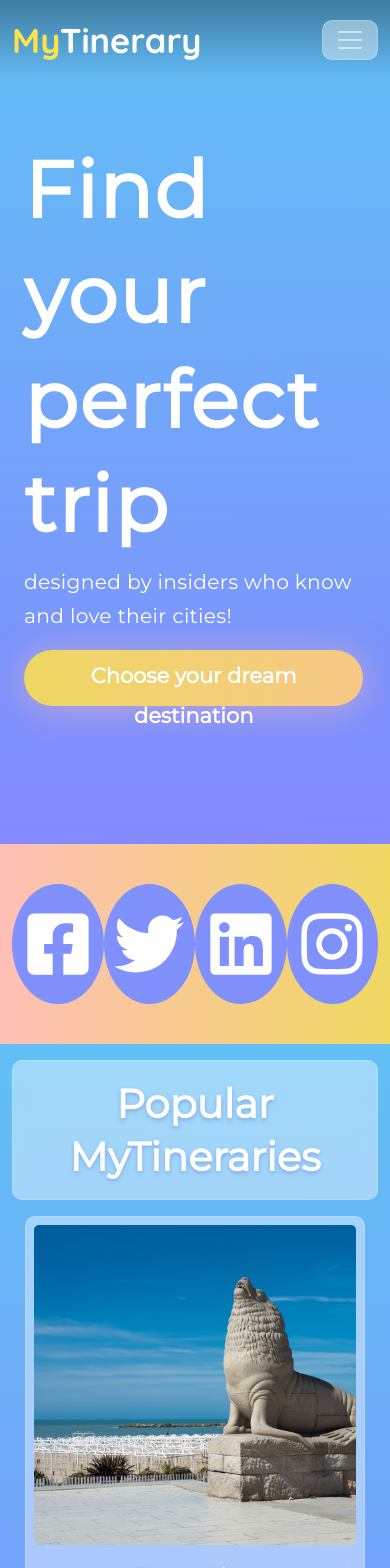
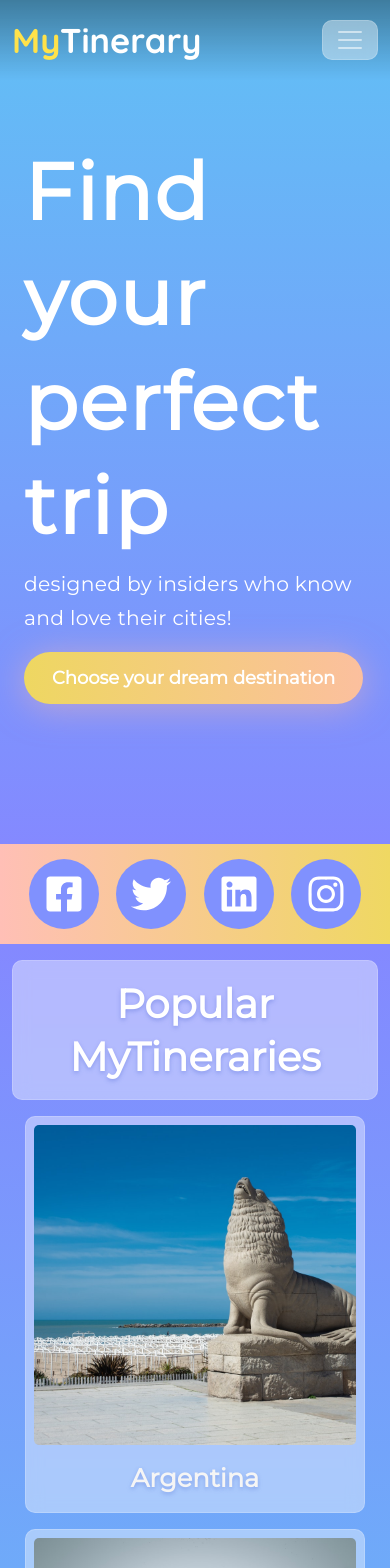
Before and after one commit to bk-sin/MyTinerary-Alegre, a React (Create React App) app in the folder frontend/: page / in a window 390 px wide. Shown: the top 1568 px of the page. Built offline with nearby package versions, Linux system fonts and the light colour scheme.

Commit message:
fix: tamaño de los links sociales y titulo

```diff
--- a/frontend/public/index.html
+++ b/frontend/public/index.html
@@ -20,7 +20,7 @@
   <meta name="description" content="Web site created using create-react-app" />
 
 
-  <title>React App</title>
+  <title>MyTinerary</title>
 </head>
 
 <body>
--- a/frontend/src/components/Carousel/Carousel.css
+++ b/frontend/src/components/Carousel/Carousel.css
@@ -21,7 +21,7 @@
 }
 .bg {
   padding: 1rem 0 3rem 0;
-  background: linear-gradient(359.75deg, #8489ff 0.23%, #61c0f5 99.79%);
+  background: linear-gradient(180deg, #8489ff 0.23%, #61c0f5 99.79%);
 }
 
 .bg > .container > h1 {
--- a/frontend/src/components/Hero/Hero.css
+++ b/frontend/src/components/Hero/Hero.css
@@ -13,6 +13,7 @@
     width: 100% !important;
   }
 }
+
 .welcomeMessage {
   width: 37%;
   height: 100vh;
@@ -48,7 +49,6 @@
 
   max-width: 498px;
   width: 87vw;
-  height: 56px;
 
   background: linear-gradient(to right, #eed761 0%, #ffb9af 51%);
   box-shadow: 0px 3.52663px 35.2663px rgba(255, 185, 175, 0.5);
@@ -60,12 +60,17 @@
   font-size: 21px;
   line-height: 40px;
   transition: 0.5s;
-  background-size: 400% auto;
+  background-size: 250% auto;
 
   color: #ffffff;
 }
 .btnCallToAction:hover {
   background-position: right center; /* change the direction of the change here */
+}
+@media (max-width: 800px) {
+  .btnCallToAction {
+    font-size: 18px !important;
+  }
 }
 
 .palmeraPadre {
--- a/frontend/src/components/SocialSection/SocialSection.css
+++ b/frontend/src/components/SocialSection/SocialSection.css
@@ -1,11 +1,13 @@
 .social-bg {
   width: 100%;
   height: 200px;
+  transition: 0.5s;
 }
 .icon {
   width: 70px;
   height: 70px;
   color: #ffffff;
+  transition: 0.5s;
 }
 .icon-bg {
   display: flex;
@@ -20,6 +22,29 @@
 .icon-bg:hover {
   box-shadow: 0px 0px 30px #8091fe;
 }
+@media (max-width: 800px) {
+  .icon {
+    width: 40px;
+    height: 40px;
+    color: #ffffff;
+    transition: 0.5s;
+  }
+  .icon-bg {
+    display: flex;
+    justify-content: center;
+    align-items: center;
+    width: 70px;
+    height: 70px;
+    border-radius: 50%;
+    background: #8091fe;
+    transition: 0.5s;
+  }
+  .social-bg {
+    width: 100%;
+    height: 100px;
+    transition: 0.5s;
+  }
+}
 .socialPadre {
   width: 100%;
   background: linear-gradient(270deg, #efd862 0%, #ffbfb6 100%);
```
